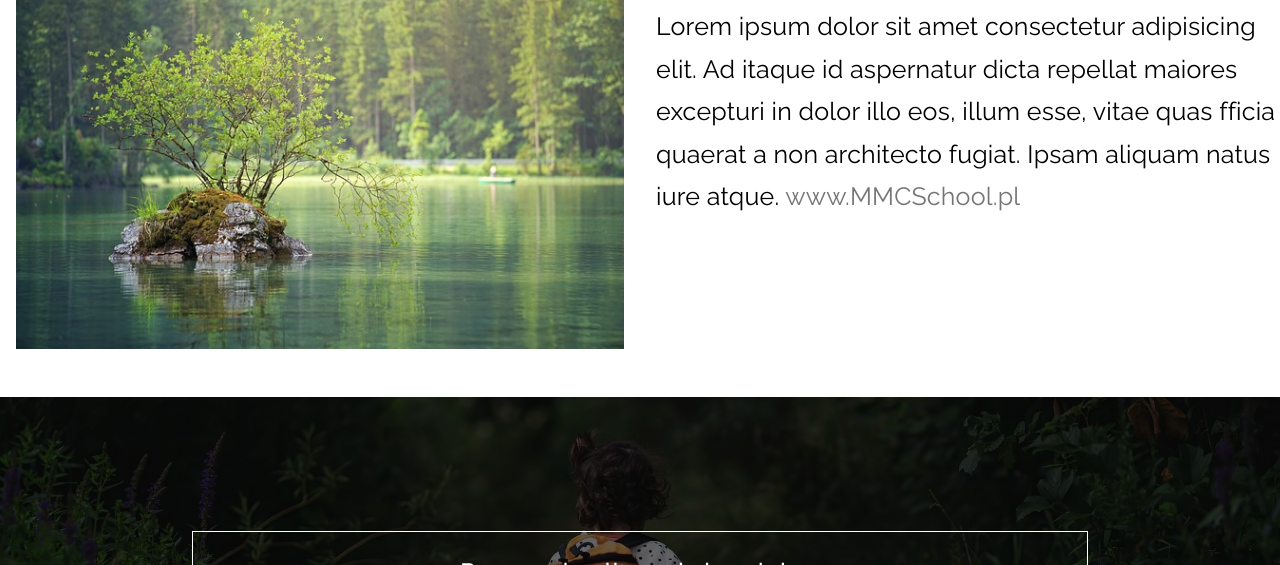
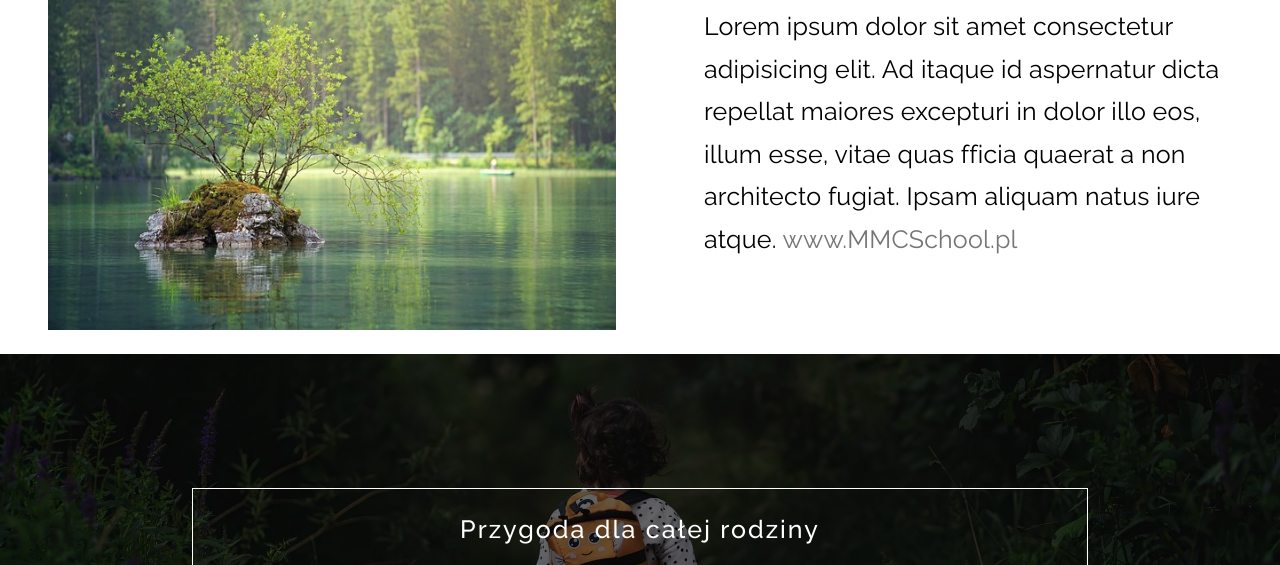
Before and after one commit to LesSyl/Forest, a website: page index.html in a window 1280 px wide. Shown: the part 716-1281 px from the top of the page. Drawn offline with Linux system fonts and the light colour scheme.

Commit message:
changed aboutus section

```diff
--- a/src/sass/main.scss
+++ b/src/sass/main.scss
@@ -118,7 +118,7 @@ section {
 
 			&-img {
 				width: 100%;
-				padding: 0 2em 2em;
+				padding: 0 2.5em 2em;
 			}
 			&-text {
 				margin: 0 2em;
@@ -275,13 +275,15 @@ section {
 			&__adventures {
 				display: flex;
 				flex-direction: row;
+				margin: 0 3em;
 				&-text {
-					margin: 1em 0 1em 1em;
+					margin: 1em 0 1em 4em;
 					text-align: left;
 				}
 				&-img {
 					width: 50%;
-					padding: 1em;
+					// margin-left: 2em;
+					padding: 1.5em 1.5em 1.5em 0;
 				}
 				&-description {
 					font-size: 1.8rem;
```
Also changed, not shown: dist/css/main.min.css.
